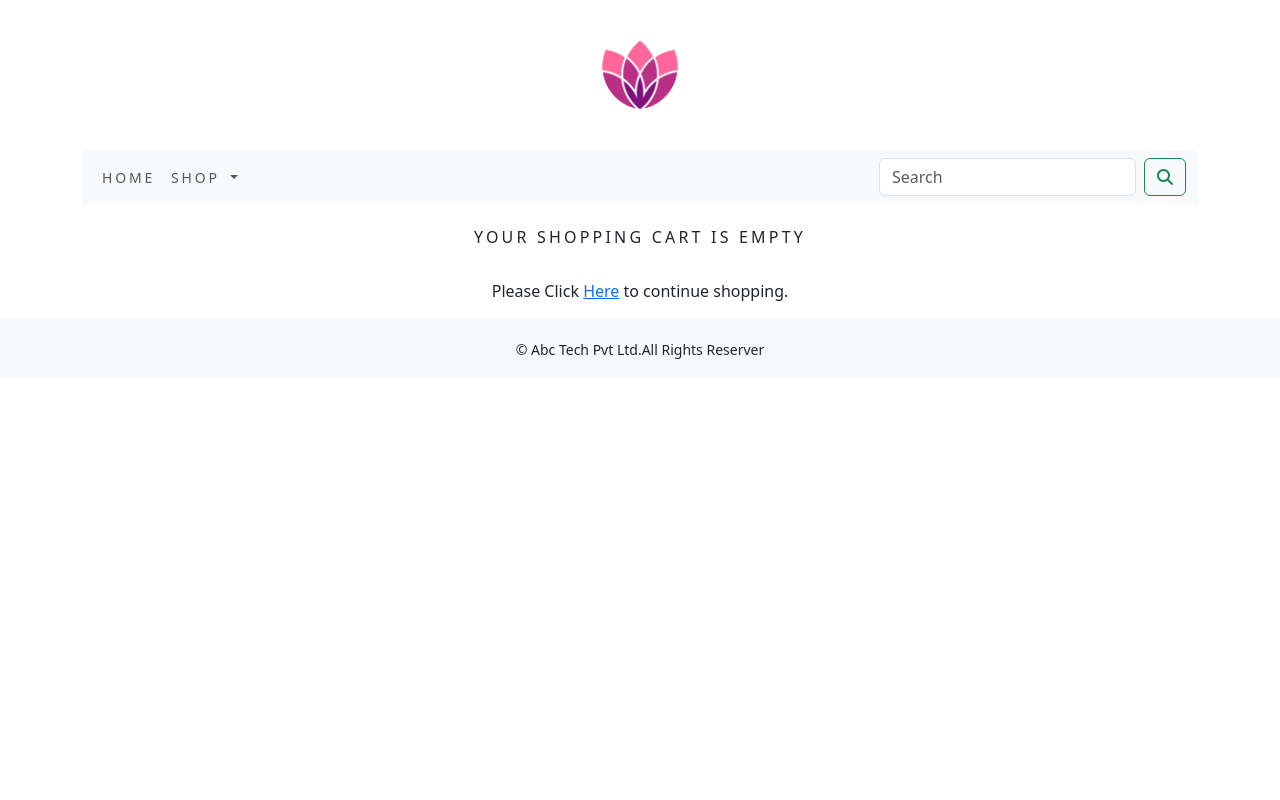
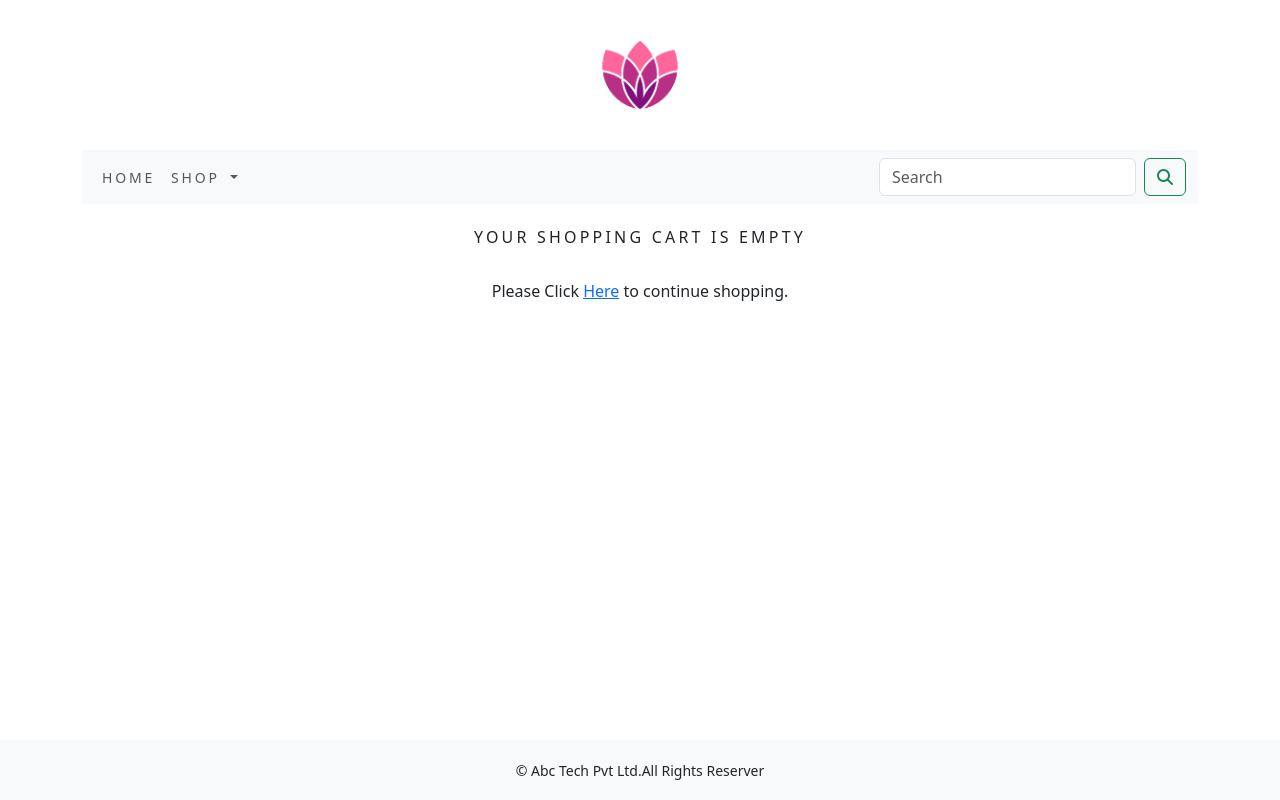
Before and after one commit to Anujapython/Ecommerproject, a Django app: template EcommerceProject1/ecommerceproject1/templates/cart.html in a window 1280 px wide. Run offline with Django 3.2, Linux system fonts and the light colour scheme; the template is opened without the code that fills it, so the values that code supplies are empty; some libraries are stand-ins or nearby versions.

Commit message:
Update footer.html

```diff
--- a/EcommerceProject1/ecommerceproject1/templates/footer.html
+++ b/EcommerceProject1/ecommerceproject1/templates/footer.html
@@ -1,4 +1,4 @@
-<div class="footer navbar-fixed-bottom  my_footer">
+<div class="footer fixed-bottom  my_footer">
     <center><p>&copy; Abc Tech Pvt Ltd.All Rights Reserver</p></center>
 
 </div>
```
